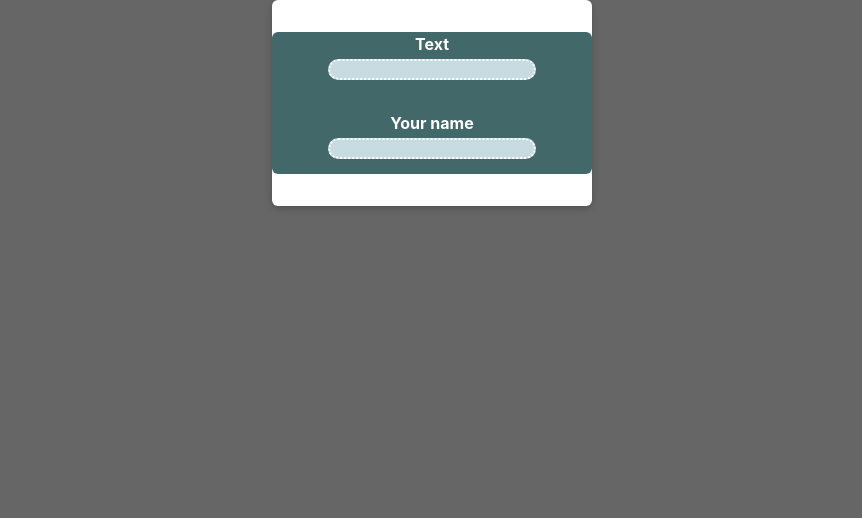
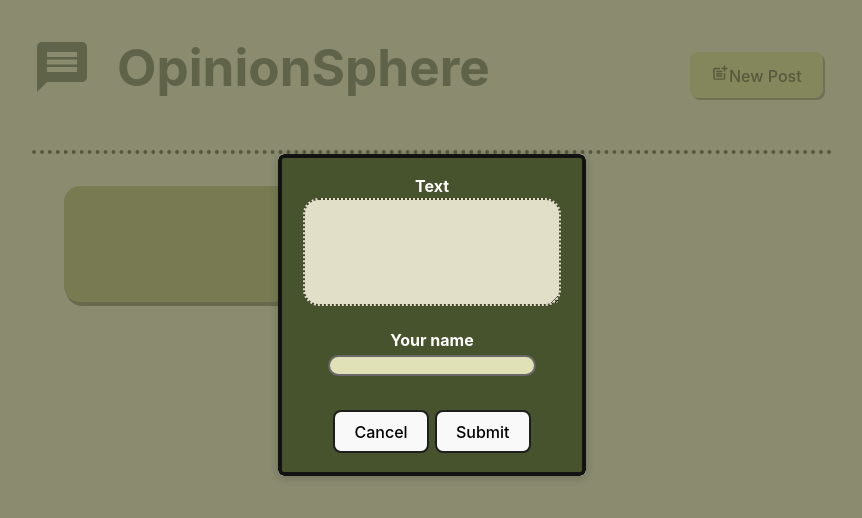
Before and after one commit to shreenidhi-h/opinonsphere, a React (Vite) app: page / in a window 1280 px wide. Shown: the top 518 px of the page, without its empty margins (208-1070 px from the left). Built offline with nearby package versions, Linux system fonts and the light colour scheme.

Commit message:
some styling elements added.

```diff
--- a/package.json
+++ b/package.json
@@ -11,7 +11,8 @@
   },
   "dependencies": {
     "react": "^18.2.0",
-    "react-dom": "^18.2.0"
+    "react-dom": "^18.2.0",
+    "react-icons": "^5.0.1"
   },
   "devDependencies": {
     "@types/react": "^18.2.43",
--- a/src/App.jsx
+++ b/src/App.jsx
@@ -1,10 +1,24 @@
-import PostList from "./components/PostList";
+import { useState } from "react";
+
+import ListofPost from "./components/PostList";
+import MainHeader from "./components/MainHeader";
 
 function App() {
+	const [modalIsVisible, setModalVisible] = useState(true);
+
+	function hideModalHandler() {
+		setModalVisible(false);
+	}
+	function showModalHandler() {
+		setModalVisible(true);
+	}
 	return (
-		<main>
-			<PostList />
-		</main>
+		<>
+			<MainHeader onCreatePost={showModalHandler} />
+			<main>
+				<ListofPost Posting={modalIsVisible} onStopPosting={hideModalHandler} />
+			</main>
+		</>
 	);
 }
 export default App;
--- /dev/null
+++ b/src/components/MainHeader.jsx
@@ -0,0 +1,21 @@
+import { MdPostAdd, MdMessage } from "react-icons/md";
+
+import classes from "./MainHeader.module.css";
+
+function MainHeader({ onCreatePost }) {
+	return (
+		<header className={classes.title}>
+			<p className={classes.logo}>
+				<MdMessage />
+			</p>
+			<h1 className={classes.heading}>OpinionSphere</h1>
+			<p>
+				<button className={classes.creation} onClick={onCreatePost}>
+					<MdPostAdd size={18} />
+					New Post
+				</button>
+			</p>
+		</header>
+	);
+}
+export default MainHeader;
--- /dev/null
+++ b/src/components/MainHeader.module.css
@@ -0,0 +1,28 @@
+.title {
+	display: flex;
+	align-items: center;
+	border-bottom: 4px dotted black;
+	width: 800px;
+	margin: 0;
+	height: 150px;
+}
+
+.logo {
+	font-size: 60px;
+	margin-right: 25px;
+}
+
+.creation {
+	margin-left: 200px;
+	background-color: rgb(225, 235, 159);
+	border: 2px solid transparent;
+	box-shadow: 2px 2px rgb(123, 122, 122);
+}
+
+.heading {
+	margin-bottom: 50px;
+}
+
+.creation:hover {
+	border: 2px solid transparent;
+}
--- a/src/components/Modal.module.css
+++ b/src/components/Modal.module.css
@@ -4,7 +4,7 @@
 	left: 0;
 	width: 100%;
 	height: 100vh;
-	background-color: rgba(0, 0, 0, 0.6);
+	background-color: rgba(109, 111, 76, 0.8);
 	z-index: 1;
 }
 
--- a/src/components/NewPost.jsx
+++ b/src/components/NewPost.jsx
@@ -1,15 +1,19 @@
 import classes from "./NewPost.module.css";
 
-function NewPost(props) {
+function NewPost({ onBodyChange, onAuthorChange }) {
 	return (
 		<form className={classes.form}>
 			<p>
 				<label htmlFor="body">Text</label>
-				<input id="body" required rows={3} onChange={props.onBodyChange} />
+				<textarea required rows={3} onChange={onBodyChange} />
 			</p>
 			<p>
 				<label htmlFor="name">Your name</label>
-				<input type="text" id="name" required onChange={props.onAuthorChange} />
+				<input type="text" id="name" required onChange={onAuthorChange} />
+			</p>
+			<p className={classes.actions}>
+				<button>Cancel</button>
+				<button>Submit</button>
 			</p>
 		</form>
 	);
--- a/src/components/NewPost.module.css
+++ b/src/components/NewPost.module.css
@@ -1,9 +1,9 @@
 .form {
-	background-color: rgb(66, 104, 105);
-	width: 20rem;
-	margin: 2rem auto;
+	background-color: #46532c;
 	text-align: center;
 	border-radius: 6px;
+	width: 300px;
+	border: 4px solid rgb(19, 18, 18);
 }
 
 .form label {
@@ -13,19 +13,24 @@
 }
 
 .form textarea {
-	background-color: rgb(200, 219, 225);
+	background-color: rgb(225, 223, 200);
 	color: black;
-	border: 2px dotted white;
+	border: 2px dotted rgb(67, 70, 46);
 	border-radius: 1rem;
 	width: 250px;
-	height: 75px;
+	height: 100px;
 }
 .form input {
-	background-color: rgb(200, 219, 225);
+	background-color: rgb(224, 225, 182);
 	color: black;
-	border: 2px dotted white;
+	border: 2px solid rgb(106, 104, 104);
 	border-radius: 1rem;
 	width: 200px;
 	margin-bottom: 15px;
 	font-family: "Franklin Gothic Medium", "Arial Narrow", Arial, sans-serif;
 }
+
+.actions button {
+	margin: 3px;
+	border: 2px solid rgb(31, 30, 30);
+}
--- a/src/components/Post.module.css
+++ b/src/components/Post.module.css
@@ -1,5 +1,5 @@
 .poster {
-	background-color: cadetblue;
+	background-color: #a4af69;
 	border-radius: 1rem;
 	padding: 0.5rem;
 	margin: 2rem;
--- a/src/components/PostList.jsx
+++ b/src/components/PostList.jsx
@@ -3,14 +3,10 @@ import NewPost from "./NewPost";
 import { useState } from "react";
 import Modal from "./modal";
 
-function PostLists() {
-	const [modalIsVisible, setModalVisible] = useState(true);
+function ListofPost({ Posting, onStopPosting }) {
 	const [enteredBody, setEnteredBody] = useState("");
 	const [enteredAuthor, setEnteredAuthor] = useState("");
 
-	function hideModalHandler() {
-		setModalVisible(false);
-	}
 	function bodyChangeHandler(event) {
 		setEnteredBody(event.target.value);
 	}
@@ -19,16 +15,16 @@ function PostLists() {
 	}
 	return (
 		<>
-			{modalIsVisible ? (
-				<Modal onClose={hideModalHandler}>
+			{Posting && (
+				<Modal onClose={onStopPosting}>
 					<NewPost
 						onBodyChange={bodyChangeHandler}
 						onAuthorChange={authorChageHandler}
 					/>
 				</Modal>
-			) : null}
+			)}
 			<Post author={enteredAuthor} body={enteredBody} />
 		</>
 	);
 }
-export default PostLists;
+export default ListofPost;
--- a/src/index.css
+++ b/src/index.css
@@ -19,7 +19,7 @@ a {
 	text-decoration: inherit;
 }
 a:hover {
-	color: #535bf2;
+	color: black;
 }
 
 body {
```
Also changed, not shown: 1 other file (tests, documents, lock files or other folders).
